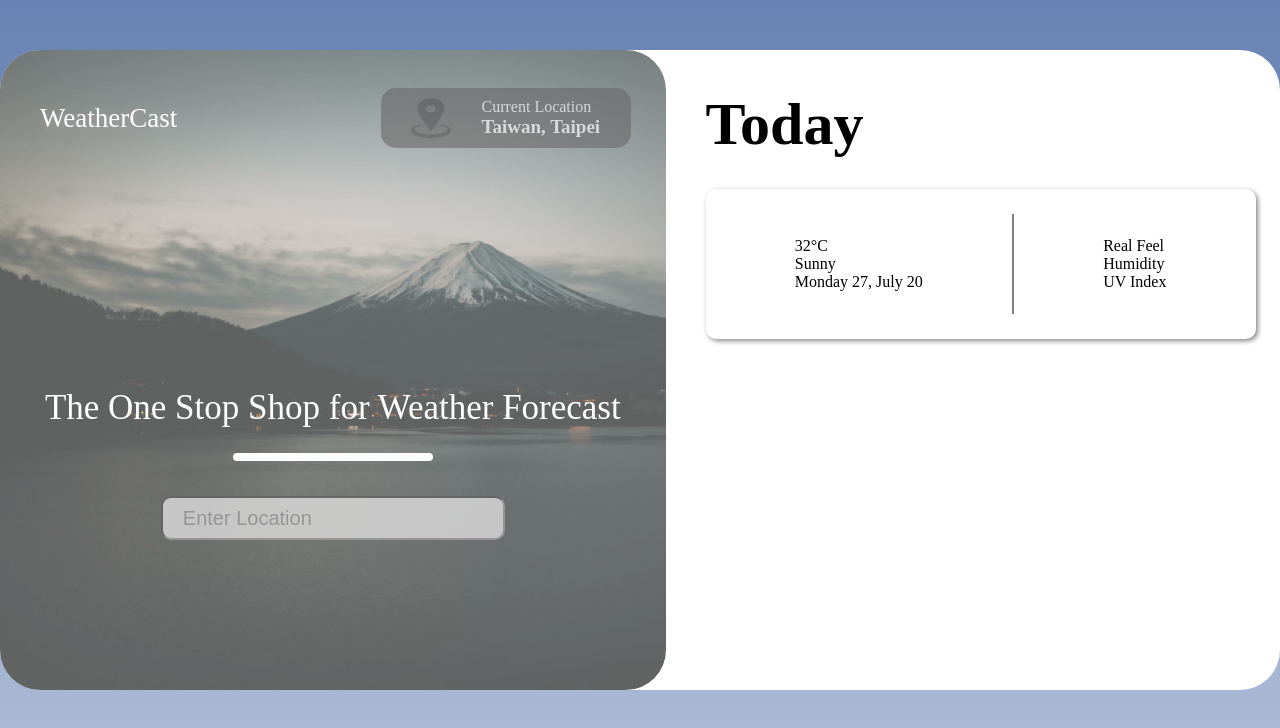
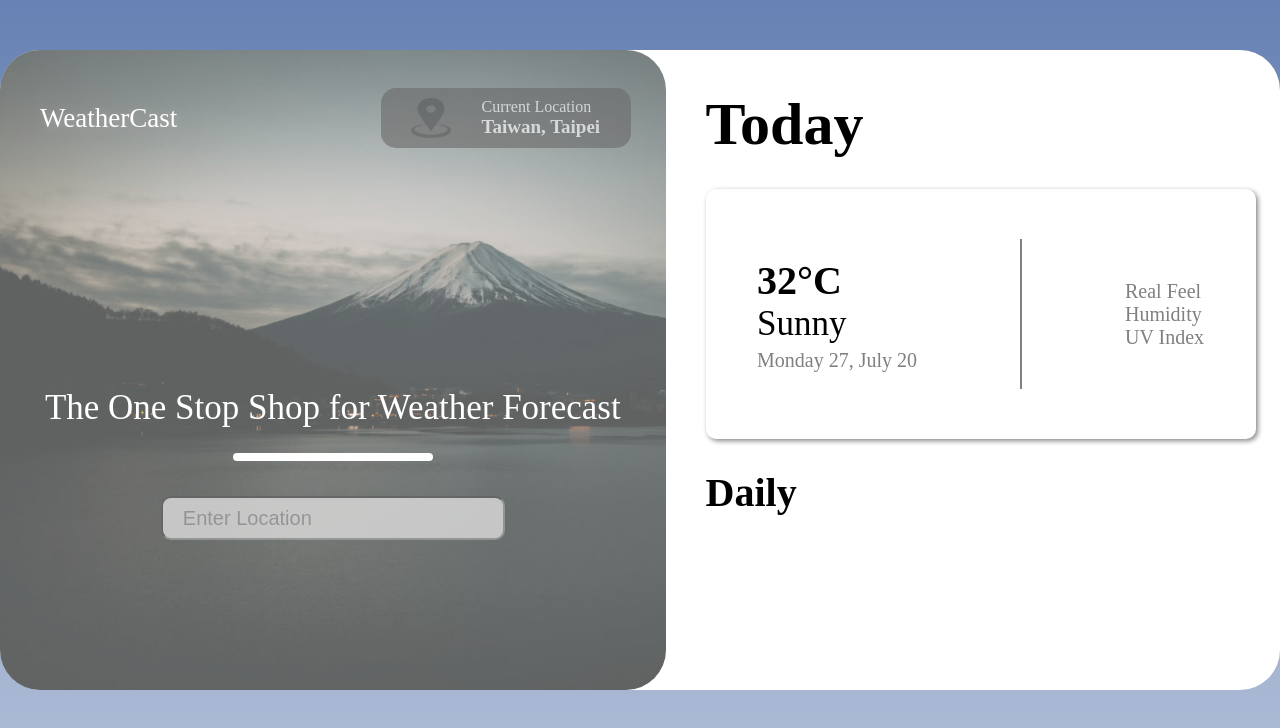
Before and after one commit to glin18/weathercast, a React (Create React App) app in the folder weathercast-frontend/: page / in a window 1280 px wide. Shown: the top 728 px of the page. Built offline with nearby package versions, Linux system fonts and the light colour scheme.

Commit message:
Add content to today card

```diff
--- a/weathercast-frontend/src/App.css
+++ b/weathercast-frontend/src/App.css
@@ -122,20 +122,51 @@ div.bar{
   font-weight: 700;
 }
 
+.daily{
+  font-size: 40px;
+  font-weight: 700;
+  margin-top: 30px;
+}
+
 /* Today Card */
+
 .today-card{
   margin-top: 30px;
-  height: 150px;
+  height: 250px;
   width: 550px;
   border-radius: 10px;
   box-shadow: 2px 2px 5px rgb(136, 134, 134);
   display: flex;
-  justify-content: space-evenly;
+  justify-content: space-around;
   align-items: center;
+}
+
+.today-card-right{
+  color: grey;
+  font-size: 20px;
+  display: flex;
+  flex-direction: column;
+  align-items: left;
+  justify-content: center;
 }
 
 .vertical-border{
   background-color: grey;
-  height: 100px;
+  height: 150px;
   width: 2px;
 }
+
+.today-card-temperature{
+  font-size: 40px;
+  font-weight: 700;
+}
+
+.today-card-status{
+  font-size: 35px;
+}
+
+.today-card-date{
+  font-size: 20px;
+  color: grey;
+  margin-top: 5px;
+}
--- a/weathercast-frontend/src/components/RightContainer.js
+++ b/weathercast-frontend/src/components/RightContainer.js
@@ -8,6 +8,9 @@ export const RightContainer = () => {
             Today
         </div>
         <TodayCard/>
+        <div className="daily">
+            Daily
+        </div>
     </div>
   )
 }
--- a/weathercast-frontend/src/components/right/TodayCard.js
+++ b/weathercast-frontend/src/components/right/TodayCard.js
@@ -4,12 +4,12 @@ export const TodayCard = () => {
   return (
     <div className="today-card">
       <div>
-        <div>32°C</div>
-        <div>Sunny</div>
-        <div>Monday 27, July 20</div>
+        <div className="today-card-temperature">32°C</div>
+        <div className="today-card-status">Sunny</div>
+        <div className="today-card-date">Monday 27, July 20</div>
       </div>
       <div className="vertical-border"></div>
-      <div>
+      <div className="today-card-right">
         <div>Real Feel</div>
         <div>Humidity</div>
         <div>UV Index</div>
```
